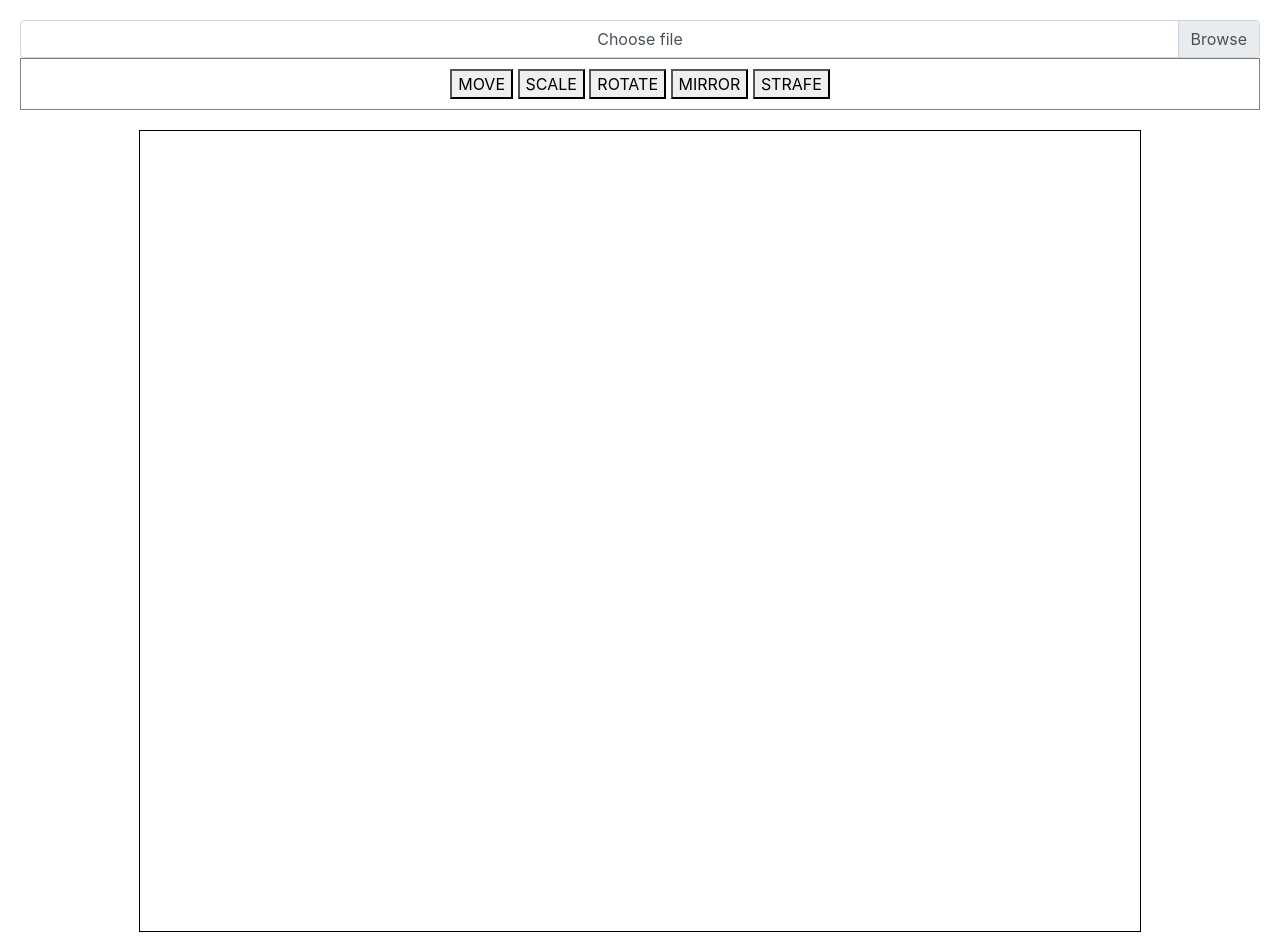
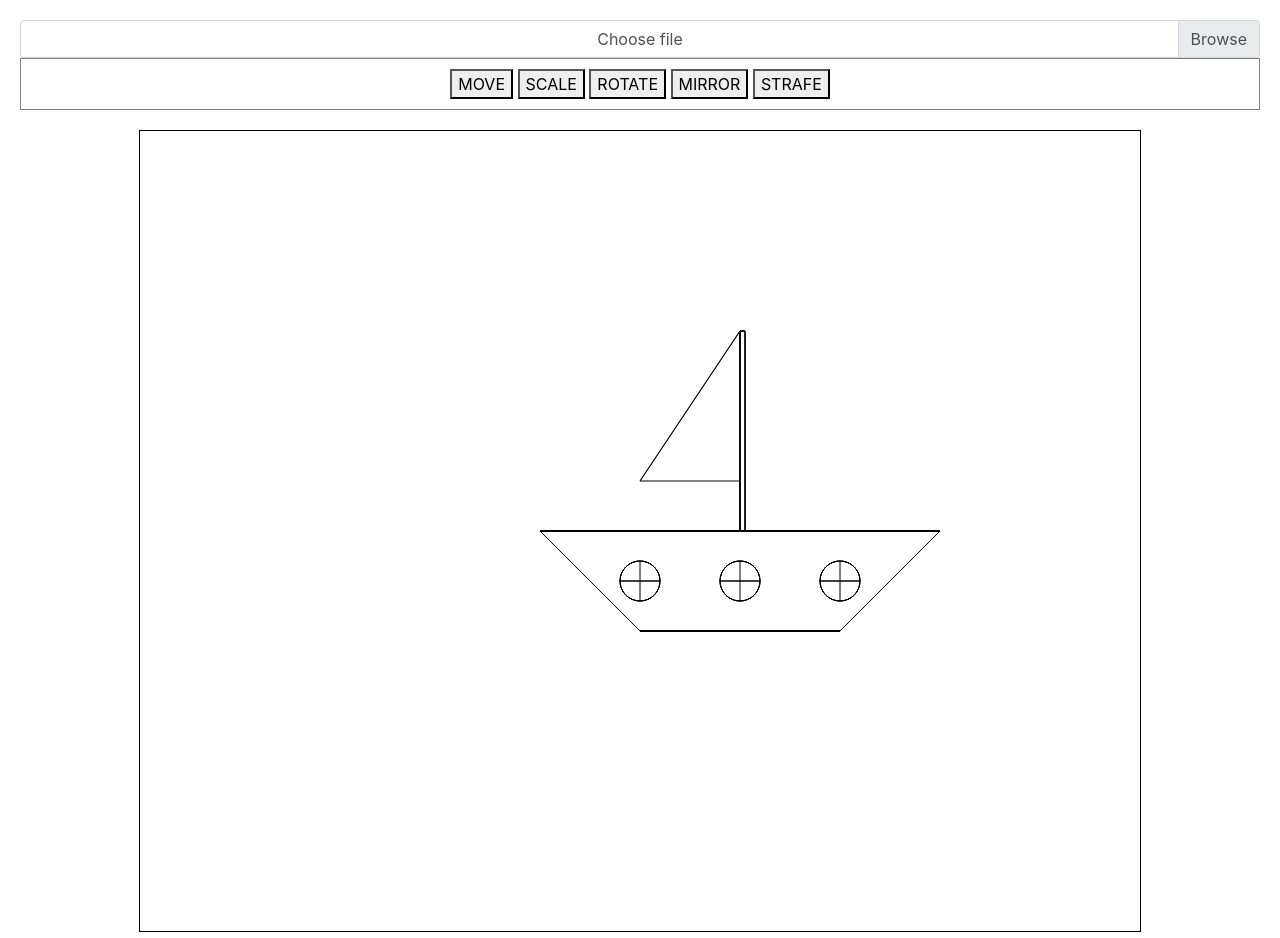
Before and after one commit to Erangolan/Graphics-Ex2, a plain HTML site: page index.html in a window 1280 px wide. Drawn offline with nearby package versions, Linux system fonts and the light colour scheme.

Commit message:
Update index.html

```diff
--- a/index.html
+++ b/index.html
@@ -1,5 +1,3 @@
-<!--SHENKAR GRAPHICS HW-2 - GADY EZRA ID 302778899-->
-
 <!DOCTYPE html>
 <html lang="en">
 <head>
@@ -265,7 +263,26 @@
         }
     }
 
-    datafile = read()
+    datafile = [
+        ['L',400,400,800,400],
+        ['L',800,400,700,500],
+        ['L',700,500,500,500],
+        ['L',500,500,400,400],
+        ['L',600,400,600,200],
+        ['L',600,200,605,200],
+        ['L',605,200,605,400],
+        ['L',600,200,500,350],
+        ['L',500,350,600,350],
+        ['C',500,450,20],
+        ['L',480,450,520,450],
+        ['L',500,430,500,470],
+        ['C',600,450,20],
+        ['L',580,450,620,450],
+        ['L',600,430,600,470],
+        ['C',700,450,20],
+        ['L',680,450,720,450],
+        ['L',700,430,700,470],
+    ];
 
     draw();
 </script>
```
